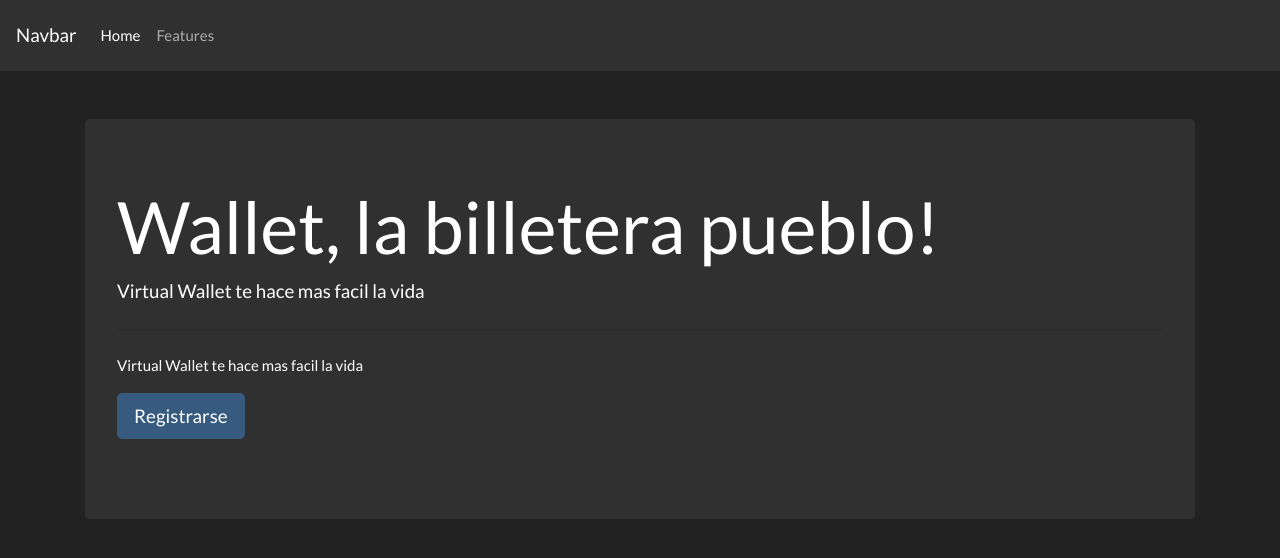
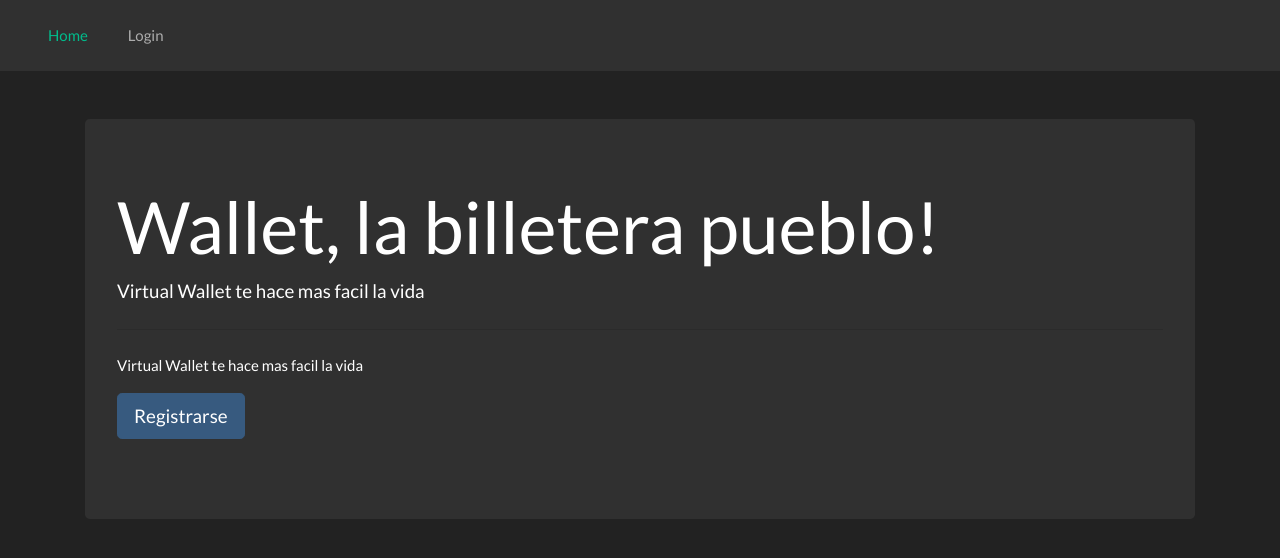
Before and after one commit to facualv/ePayco-interview-vue-client, a Vue app: page / in a window 1280 px wide. Shown: the top 558 px of the page. Built offline with nearby package versions, Linux system fonts and the light colour scheme.

Commit message:
[FIX] link names fixed

```diff
--- a/src/App.vue
+++ b/src/App.vue
@@ -1,7 +1,7 @@
 <template>
   <div id="app">
     <nav class="navbar navbar-expand-lg navbar-dark bg-dark">
-      <a class="navbar-brand" href="#">Navbar</a>
+      <router-link class="nav-link" :to="{ name: 'home'}" role="button">Home</router-link>
       <button
         class="navbar-toggler"
         type="button"
@@ -16,14 +16,8 @@
 
       <div class="collapse navbar-collapse" id="navbarColor02">
         <ul class="navbar-nav mr-auto">
-          <li class="nav-item active">
-            <a class="nav-link" href="#">
-              Home
-              <span class="sr-only">(current)</span>
-            </a>
-          </li>
           <li class="nav-item">
-            <a class="nav-link" href="#">Features</a>
+            <router-link class="nav-link" :to="{ name: 'login'}" role="button">Login</router-link>
           </li>
         </ul>
       </div>
```
